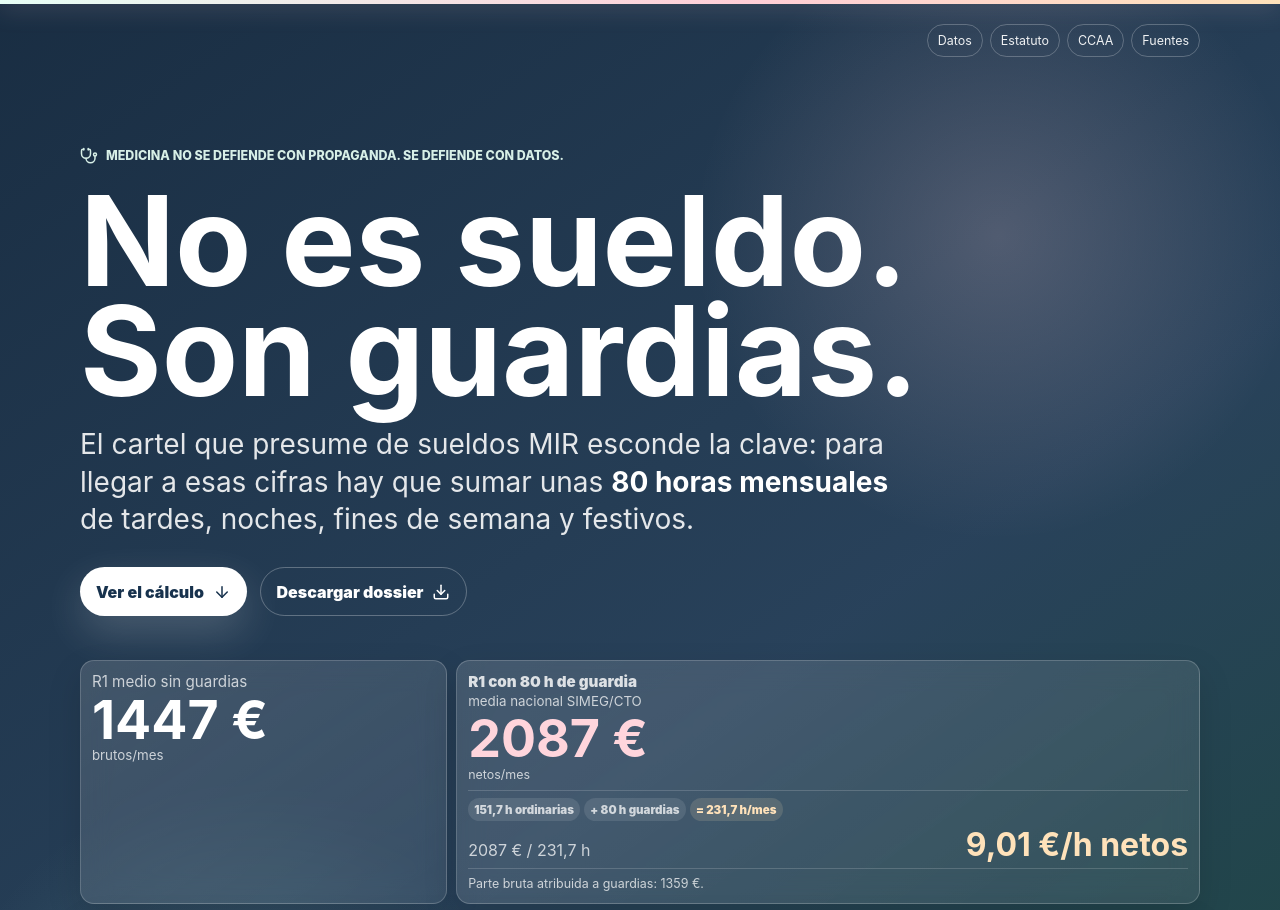
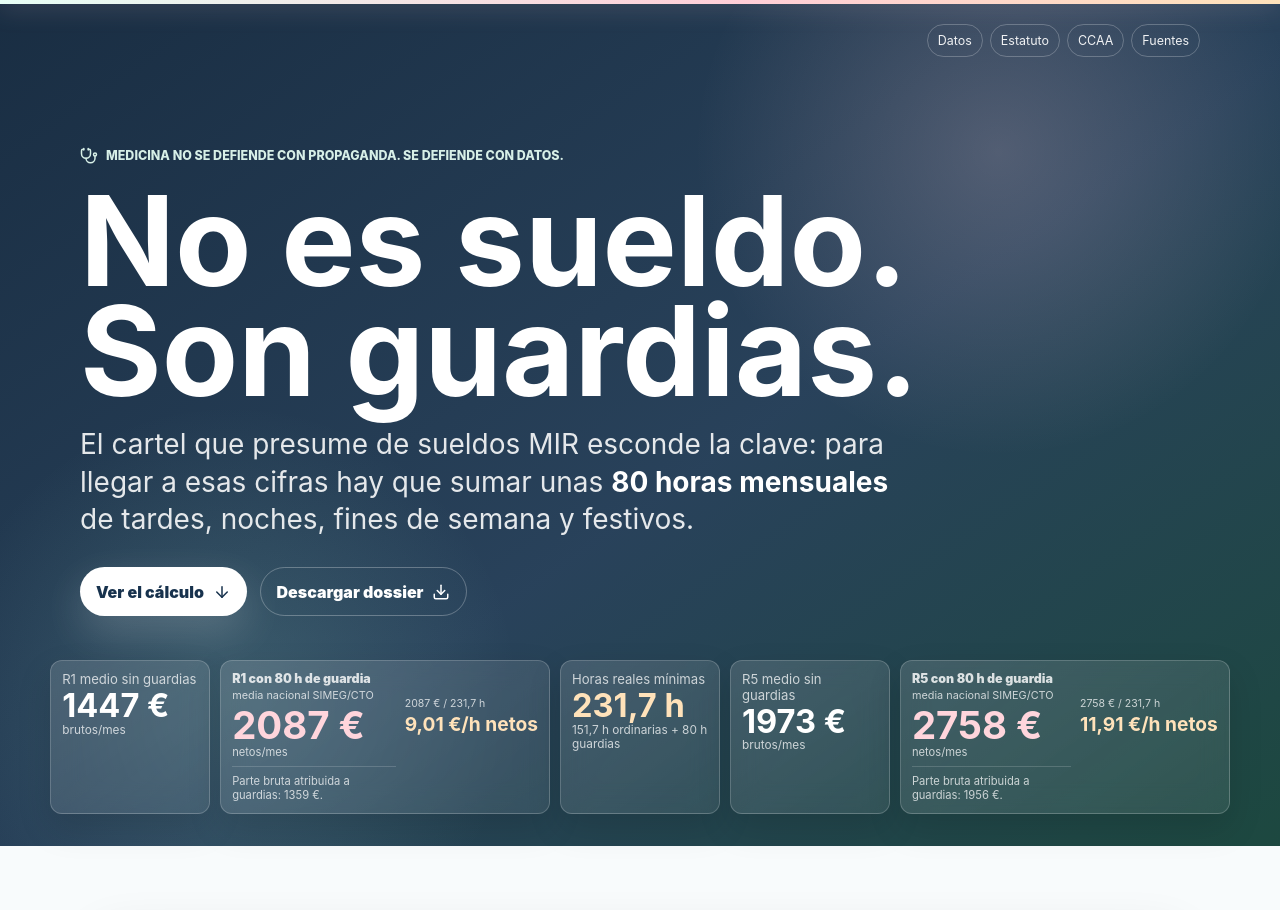
Before and after one commit to Guallar7/mir-estatuto-realidad, a React (Vite) app: page / in a window 1280 px wide. Shown: the top 910 px of the page. Built offline with nearby package versions, Linux system fonts and the light colour scheme.

Commit message:
Compact desktop hero metrics

```diff
--- a/src/styles.css
+++ b/src/styles.css
@@ -1136,6 +1136,102 @@ footer strong {
   }
 }
 
+@media (min-width: 1040px) {
+  .hero-metrics {
+    gap: 0.6rem;
+    grid-template-columns: repeat(7, minmax(0, 1fr));
+    max-width: 1180px;
+  }
+
+  .summary-metric,
+  .summary-metric.hours {
+    grid-column: span 1;
+  }
+
+  .guard-metric {
+    grid-column: span 2;
+  }
+
+  .summary-metric,
+  .rate-metric {
+    border-radius: 12px;
+    min-height: 0;
+    padding: 0.65rem 0.7rem;
+  }
+
+  .rate-metric {
+    align-content: start;
+    column-gap: 0.55rem;
+    display: grid;
+    grid-template-columns: minmax(0, 1fr) auto;
+  }
+
+  .summary-metric span {
+    font-size: 0.82rem;
+    line-height: 1.2;
+  }
+
+  .summary-metric small {
+    font-size: 0.74rem;
+  }
+
+  .summary-metric > strong {
+    font-size: clamp(1.9rem, 2.55vw, 2.55rem);
+    margin-top: 0.18rem;
+  }
+
+  .rate-head span {
+    font-size: 0.78rem;
+    line-height: 1.18;
+  }
+
+  .rate-head,
+  .rate-metric > strong,
+  .rate-metric > small {
+    grid-column: 1;
+  }
+
+  .rate-head small {
+    font-size: 0.68rem;
+  }
+
+  .rate-metric > strong {
+    font-size: clamp(2.2rem, 3vw, 2.75rem);
+    margin-top: 0.2rem;
+  }
+
+  .rate-metric > small {
+    font-size: 0.7rem;
+  }
+
+  .rate-breakdown {
+    display: none;
+  }
+
+  .rate-footer {
+    display: flex;
+    gap: 0.3rem;
+    grid-column: 2;
+    grid-row: 1 / 4;
+    flex-direction: column;
+    justify-content: center;
+    margin-top: 0;
+    text-align: right;
+  }
+
+  .rate-footer span {
+    font-size: 0.66rem;
+  }
+
+  .rate-footer b {
+    font-size: clamp(1.16rem, 1.5vw, 1.42rem);
+  }
+
+  .rate-context {
+    display: none;
+  }
+}
+
 @media (max-width: 520px) {
   .nav {
     background: rgba(16, 37, 59, 0.92);
```
